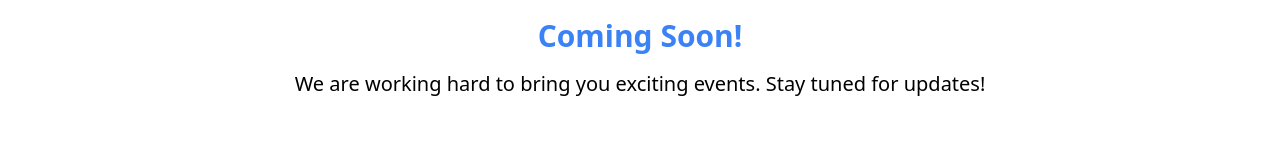
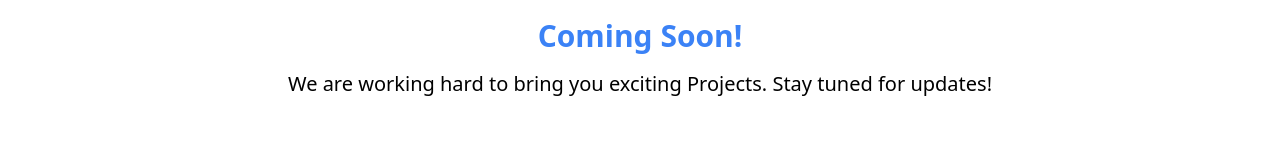
Before and after one commit to Whis2903/official-website, a Next.js app: page /pages/projects in a window 1280 px wide. Shown: the part 506-666 px from the top of the page. Built offline with nearby package versions, Linux system fonts and the light colour scheme.

Commit message:
Update page.tsx

```diff
--- a/app/pages/projects/page.tsx
+++ b/app/pages/projects/page.tsx
@@ -41,7 +41,7 @@ const Projects: React.FC = () => {
           />
           <h2 className="text-3xl font-bold text-blue-500">Coming Soon!</h2>
           <p className="mt-4 text-xl text-center">
-            We are working hard to bring you exciting events. Stay tuned for updates!
+            We are working hard to bring you exciting Projects. Stay tuned for updates!
           </p>
         </div>
       </div>
```
